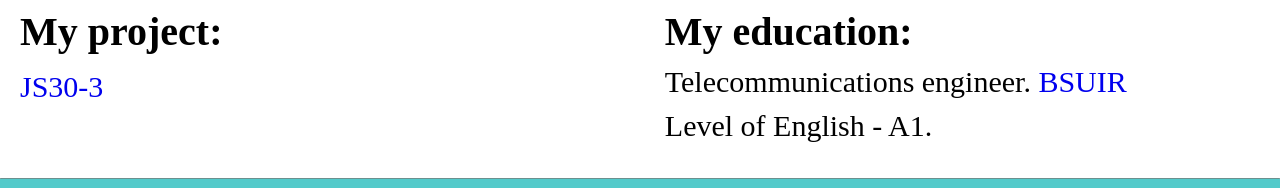
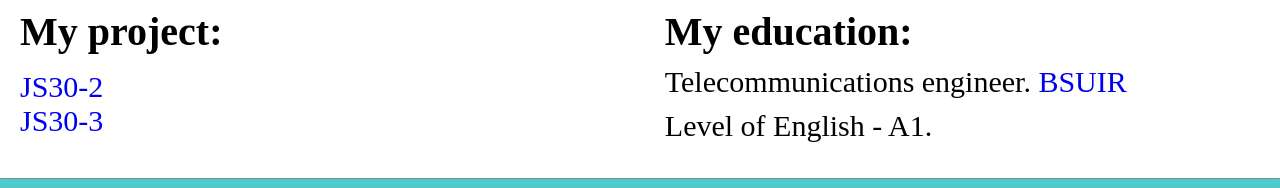
Before and after one commit to IvanCom-Bat/rsschool-cv2, a plain HTML site: page index.html in a window 1280 px wide. Shown: the part 897-1085 px from the top of the page. Drawn offline with Linux system fonts and the light colour scheme.

Commit message:
feat:add JS30-2

```diff
--- a/index.html
+++ b/index.html
@@ -71,8 +71,15 @@
             <div class="project_education">
                <div class="project">
                   <h2 class="h2" id="project">My project:</h2>
+                  <ul>
+                    <li>
+                        <a href="https://rolling-scopes-school.github.io/ivancom-bat-JSFEPRESCHOOL/js30-2/#">JS30-2</a>
+                    </li>
+                    <li>
+                        <a href="https://rolling-scopes-school.github.io/ivancom-bat-JSFEPRESCHOOL/js30-3/#">JS30-3</a>
+                    </li>
+                 </ul>
 
-                  <a href="https://rolling-scopes-school.github.io/ivancom-bat-JSFEPRESCHOOL/js30-3/#">JS30-3</a>
                </div>
                <div class="my_education">
                   <h2 class="h2">My education:</h2>
```
